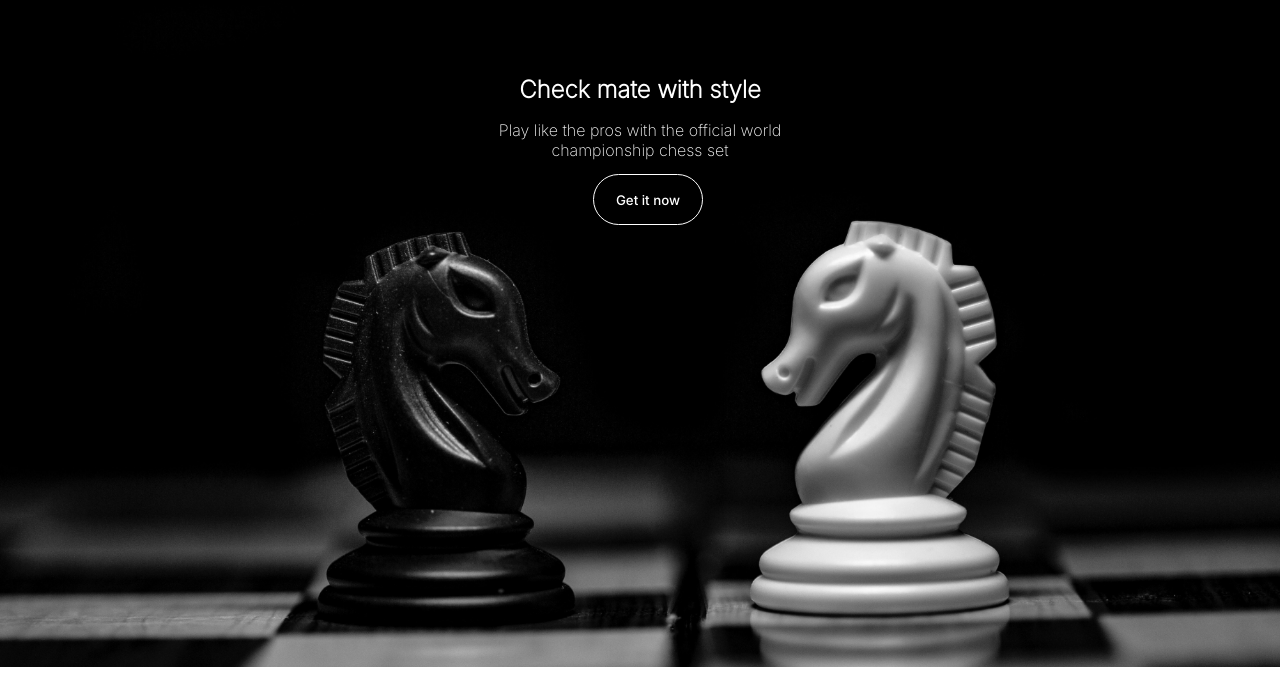
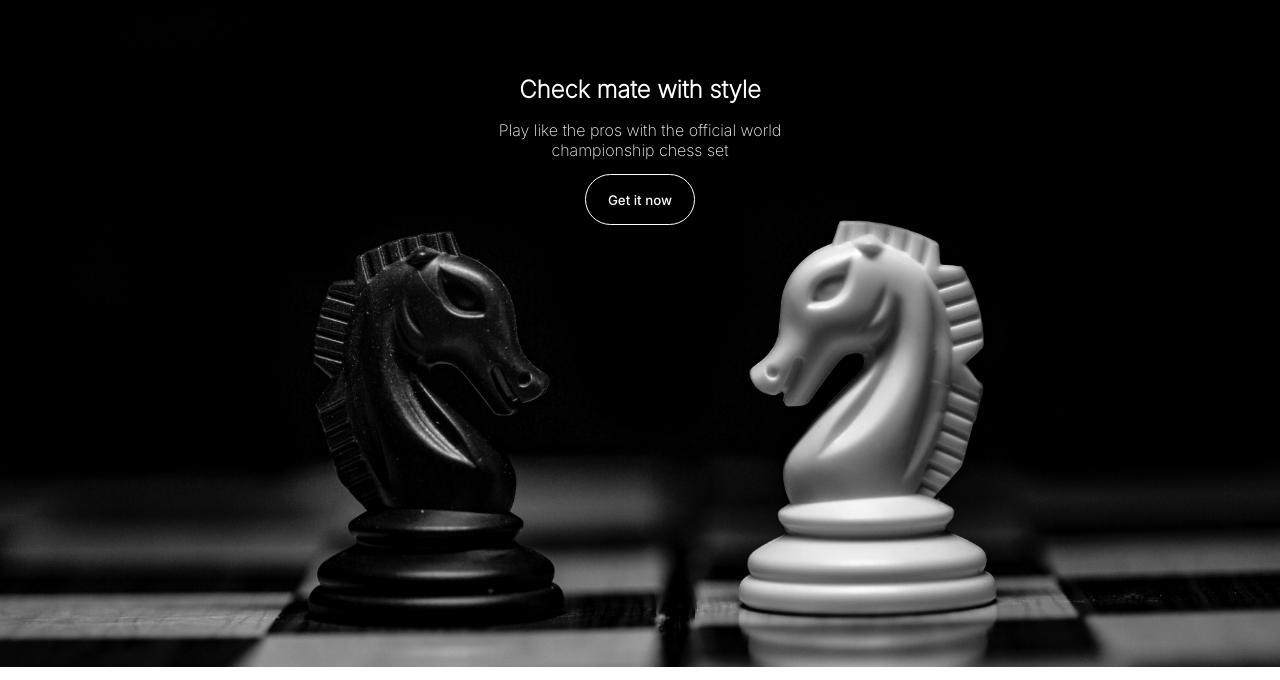
Before and after one commit to lovbackan/Rookplay, a plain HTML site: page index.html in a window 1280 px wide. Shown: the part 65-745 px from the top of the page. Drawn offline with Linux system fonts and the light colour scheme.

Commit message:
fixed hero picture that is more aligned

```diff
--- a/index.html
+++ b/index.html
@@ -30,7 +30,7 @@
       <p>Play like the pros with the official world championship chess set</p>
       <img class="heroMobile" src="/pictures/heroSmallDesktop.jpg" />
       <img class="heroSmallDesktop" src="/pictures/heroSmallDesktop.jpg" />
-      <img class="heroDesktop" src="/pictures/heroDesktop.jpg" />
+      <img class="heroDesktop" src="/pictures/alignedHero.jpg" />
       <button class="buy">Get it now</button>
     </section>
     <main>
--- a/styles.css
+++ b/styles.css
@@ -357,6 +357,10 @@ footer {
     margin-left: 1rem;
   }
 
+  .hero button {
+    margin-left: 0rem;
+  }
+
   .footerText {
     justify-content: space-between;
     flex-direction: row;
```
Also changed, not shown: pictures/alignedHero.jpg (added), pictures/mobileHeroTry.jpg (added).
